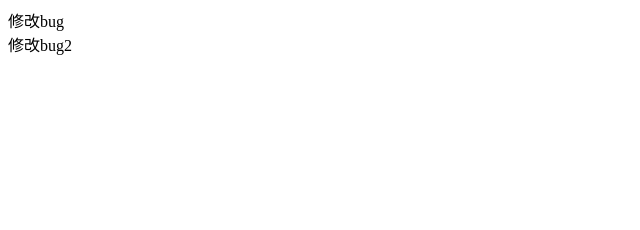
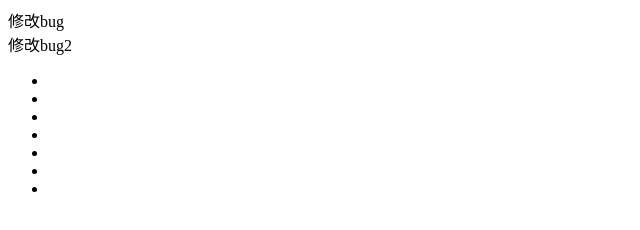
Before and after one commit to CoderWu1997/coderwu1997.github.io, a plain HTML site: page index.HTML in a window 1280 px wide. Shown: the full height of the page, 0-640 px from the left. Drawn offline with Linux system fonts and the light colour scheme.

```diff
--- a/index.HTML
+++ b/index.HTML
@@ -9,5 +9,14 @@
 <body>
     <div>修改bug</div>
     <div>修改bug2</div>
+    <ul>
+        <li></li>
+        <li></li>
+        <li></li>
+        <li></li>
+        <li></li>
+        <li></li>
+        <li></li>
+    </ul>
 </body>
 </html>
```
